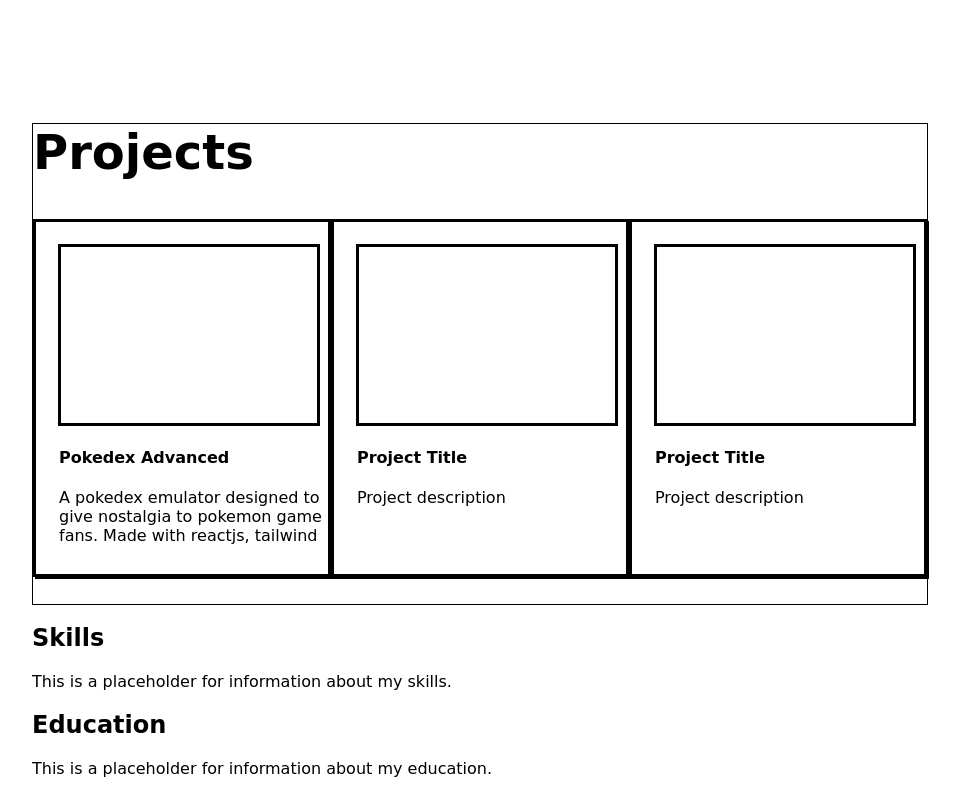
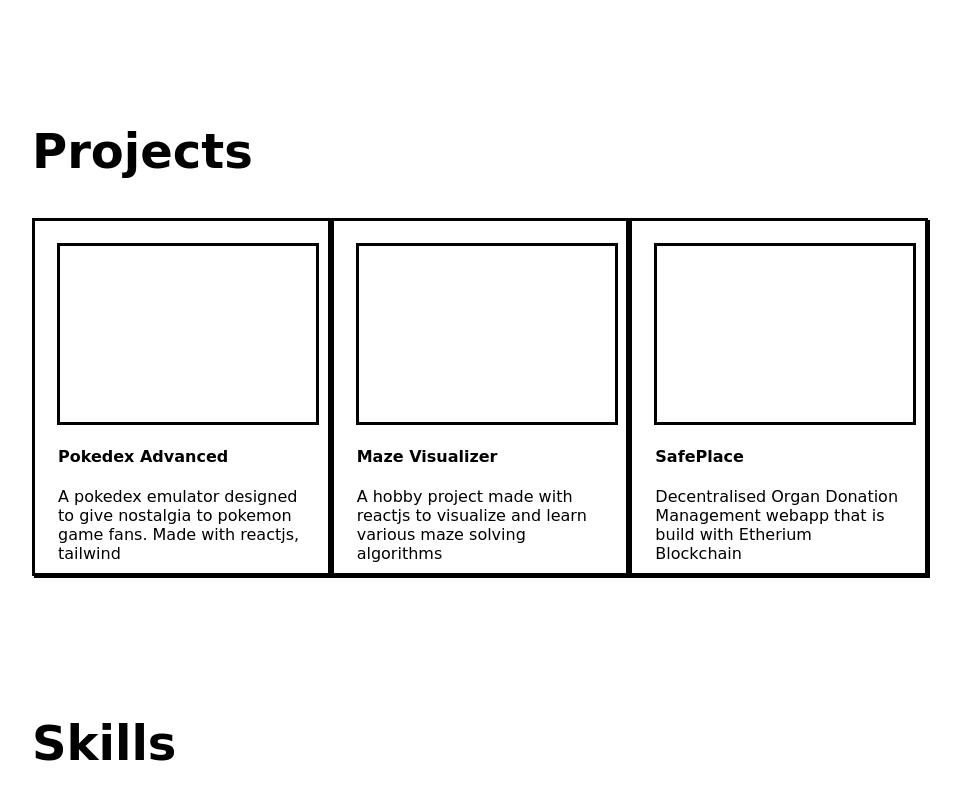
Before and after one commit to Pranav-Official/Portfolio, a plain HTML site: page index.html in a window 1280 px wide. Shown: the part 720-1515 px from the top of the page, without its empty margins (160-1121 px from the left). Drawn offline with Linux system fonts and the light colour scheme; a web font is replaced by a local one.

Commit message:
fix: added screeshot and soem chanegs to css and html

```diff
--- a/css/projects.css
+++ b/css/projects.css
@@ -1,7 +1,7 @@
 #projects{
     margin-top: 7rem;
     height: 60vh;
-    border: solid 1px;
+    /* border: solid 1px; */
 }
 
 #projects h2{
@@ -39,4 +39,5 @@
 
 .project-title,.project-description{
     margin-left: 23px;
+    margin-right:23px;
 }
--- /dev/null
+++ b/css/skill.css
@@ -0,0 +1,10 @@
+#skills{
+    margin-top: 7rem;
+    height: 60vh;
+    /* border: solid 1px; */
+}
+
+#skills h2{
+    font-size: 3rem;
+    margin-top: 0;
+}
--- a/index.html
+++ b/index.html
@@ -7,6 +7,7 @@
     <link rel="stylesheet" href="css/navbar.css">
     <link rel="stylesheet" href="css/projects.css">
     <link rel="stylesheet" href="css/index.css">
+    <link rel="stylesheet" href="css/skill.css">
     <title>Document</title>
 </head>
 <body>
@@ -70,16 +71,16 @@
                 <div class="project-image">
 
                 </div>
-                <h4 class="project-title">Project Title</h4>
-                <p class="project-description">Project description</p>
+                <h4 class="project-title">Maze Visualizer</h4>
+                <p class="project-description">A hobby project made with reactjs to visualize and learn various maze solving algorithms</p>
 
             </div>
             <div class="Project-cards">
                 <div class="project-image">
 
                 </div>
-                <h4 class="project-title">Project Title</h4>
-                <p class="project-description">Project description</p>
+                <h4 class="project-title">SafePlace</h4>
+                <p class="project-description">Decentralised Organ Donation Management webapp that is build with Etherium Blockchain</p>
 
             </div>
         </div>
```
Also changed, not shown: screenshot.png (added).
